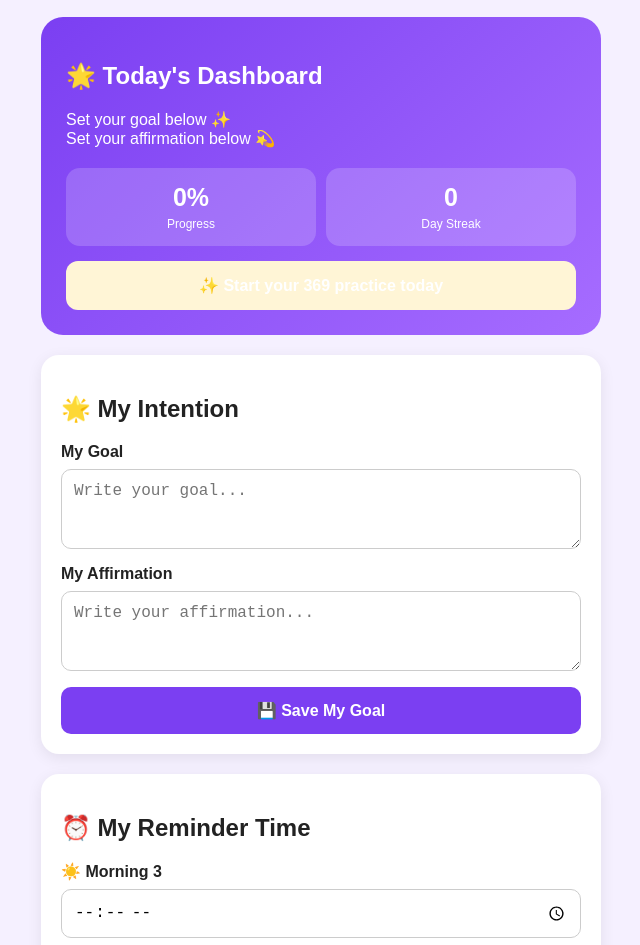
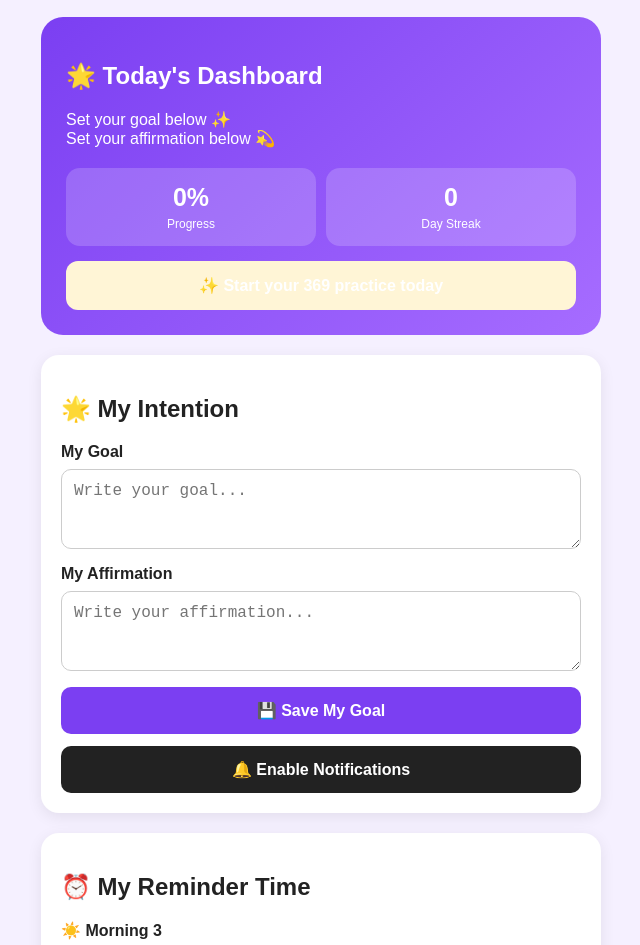
Before and after one commit to aungzarniwin/Aung-369-Manifesting-Daily, a plain HTML site: page index.html in a window 1280 px wide. Shown: the part 105-1050 px from the top of the page, without its empty margins (319-959 px from the left). Drawn offline with Linux system fonts and the light colour scheme.

Commit message:
Update index.html

```diff
--- a/index.html
+++ b/index.html
@@ -264,7 +264,9 @@ placeholder="Write your affirmation..."></textarea>
 <button class="save" onclick="saveGoal()">
 💾 Save My Goal
 </button>
-
+<button class="practice" onclick="enableNotifications()">
+🔔 Enable Notifications
+</button>
 </div>
 
 
```
